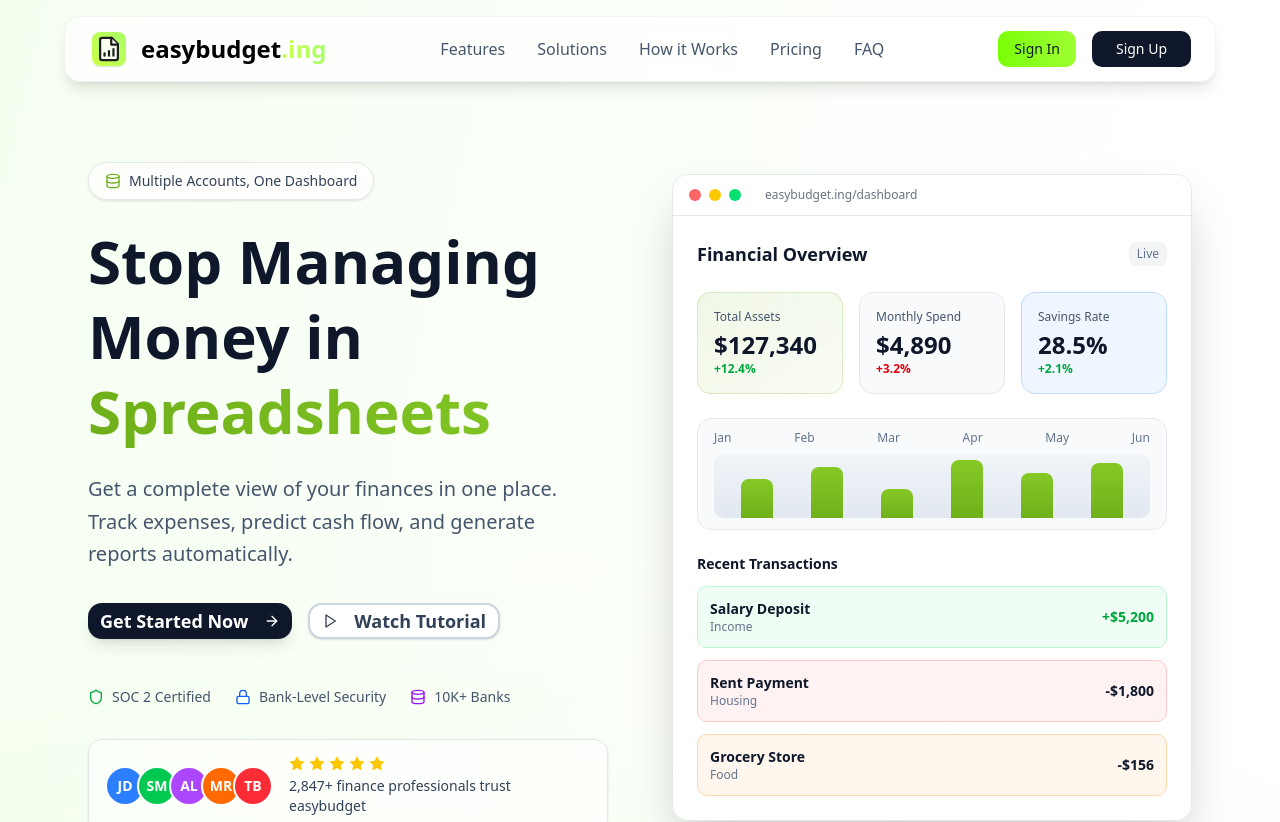
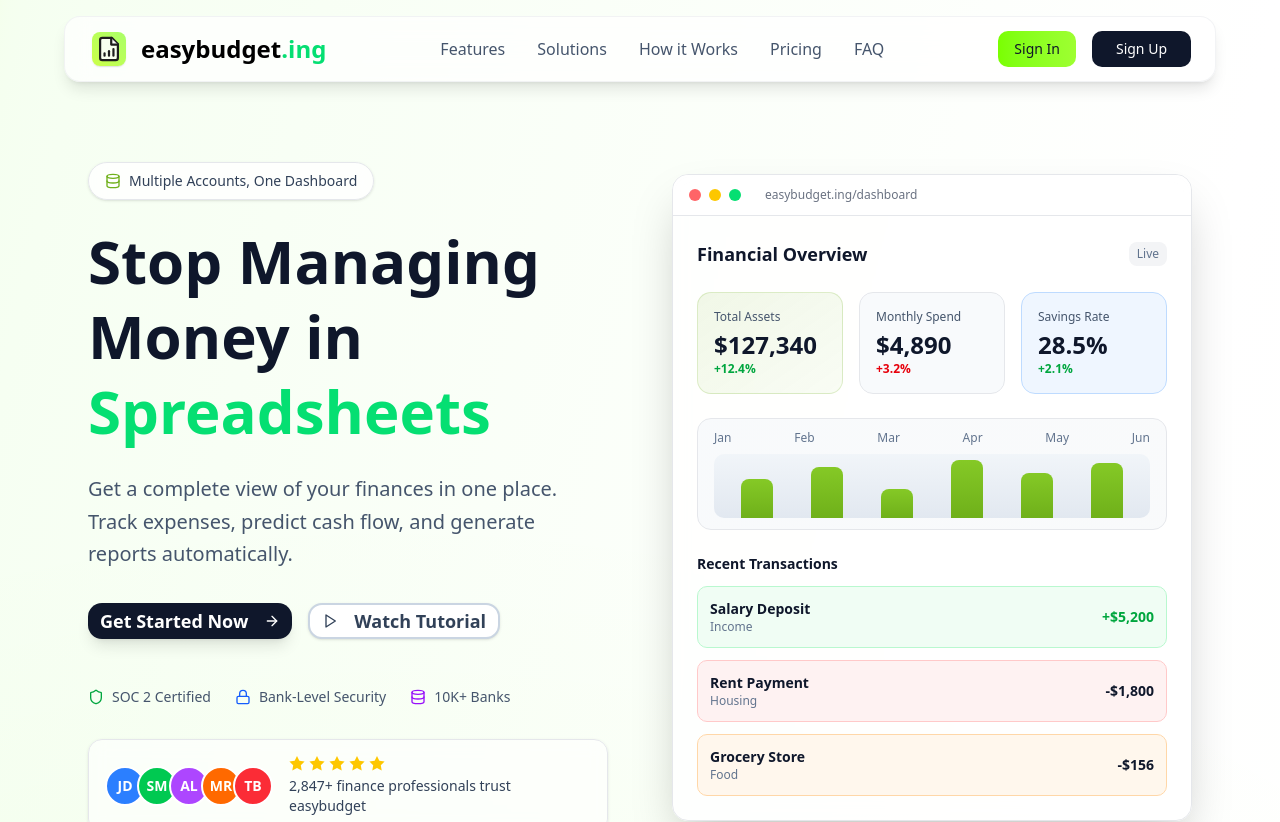
Before and after one commit to mttspss/easybudget, a Next.js app: page / in a window 1280 px wide. Shown: the top 822 px of the page. Built offline with nearby package versions, Linux system fonts and the light colour scheme; no server answers.

Commit message:
FIXED: F4F4F4 background + green-400 for all .ing and Spreadsheets

```diff
--- a/src/app/auth/register/page.tsx
+++ b/src/app/auth/register/page.tsx
@@ -65,7 +65,7 @@ export default function RegisterPage() {
             <h1 className="text-2xl font-bold text-gray-900 mb-1">
               Welcome to{" "}
               <span className="text-gray-900">easybudget</span>
-              <span className="bg-gradient-to-r from-[#7aff01] to-[#9eff31] bg-clip-text text-transparent">.ing</span>
+              <span className="text-green-400">.ing</span>
             </h1>
             <p className="text-gray-600 text-sm">Create your account to get started</p>
           </div>
--- a/src/app/auth/signin/page.tsx
+++ b/src/app/auth/signin/page.tsx
@@ -154,7 +154,7 @@ export default function SignInPage() {
             <h1 className="text-2xl font-bold text-gray-900 mb-1">
               Welcome to{" "}
               <span className="text-gray-900">easybudget</span>
-              <span className="bg-gradient-to-r from-[#7aff01] to-[#9eff31] bg-clip-text text-transparent">.ing</span>
+              <span className="text-green-400">.ing</span>
             </h1>
             <p className="text-gray-600 text-sm">Sign in to your account</p>
           </div>
--- a/src/app/dashboard/page.tsx
+++ b/src/app/dashboard/page.tsx
@@ -180,7 +180,7 @@ export default function Dashboard() {
   }
 
   return (
-    <div className="flex h-screen bg-gray-200">
+    <div className="flex h-screen bg-[#F4F4F4]">
       <Sidebar />
 
       <div className="flex-1 flex flex-col overflow-hidden">
--- a/src/app/page.tsx
+++ b/src/app/page.tsx
@@ -248,7 +248,7 @@ export default function LandingPage() {
               </div>
                 <span className="text-2xl font-semibold">
                   <span className="text-black">easybudget</span>
-                  <span className="bg-gradient-to-r from-[#cbff49] to-[#a9ff68] bg-clip-text text-transparent">.ing</span>
+                  <span className="text-green-400">.ing</span>
                 </span>
             </div>
 
@@ -392,7 +392,7 @@ export default function LandingPage() {
 
                 <h1 className="text-5xl lg:text-6xl font-bold text-slate-900 leading-tight">
                   Stop Managing Money in
-                  <span className="block bg-gradient-to-r from-[#6fb01a] to-[#85c926] bg-clip-text text-transparent">
+                  <span className="block text-green-400">
                     Spreadsheets
                   </span>
             </h1>
@@ -726,7 +726,7 @@ export default function LandingPage() {
             <div className="space-y-4">
               <h2 className="text-4xl lg:text-5xl font-bold text-slate-900 leading-tight">
                 Start Your Financial
-                <span className="block bg-gradient-to-r from-[#6fb01a] to-[#85c926] bg-clip-text text-transparent">
+                <span className="block text-green-400">
                   Transformation Today
                 </span>
             </h2>
@@ -865,7 +865,7 @@ export default function LandingPage() {
                 </div>
                 <span className="text-xl font-bold">
                   <span className="text-slate-900">easybudget</span>
-                  <span style={{ color: '#01ff76' }}>.ing</span>
+                  <span className="text-green-400">.ing</span>
                 </span>
               </div>
 
--- a/src/components/dashboard/sidebar.tsx
+++ b/src/components/dashboard/sidebar.tsx
@@ -103,7 +103,7 @@ export function Sidebar() {
           <div>
             <span className="text-lg font-bold">
               <span className="text-black">easybudget</span>
-              <span className="bg-gradient-to-r from-[#cbff49] to-[#a9ff68] bg-clip-text text-transparent">.ing</span>
+              <span className="text-green-400">.ing</span>
             </span>
           </div>
         </div>
```
